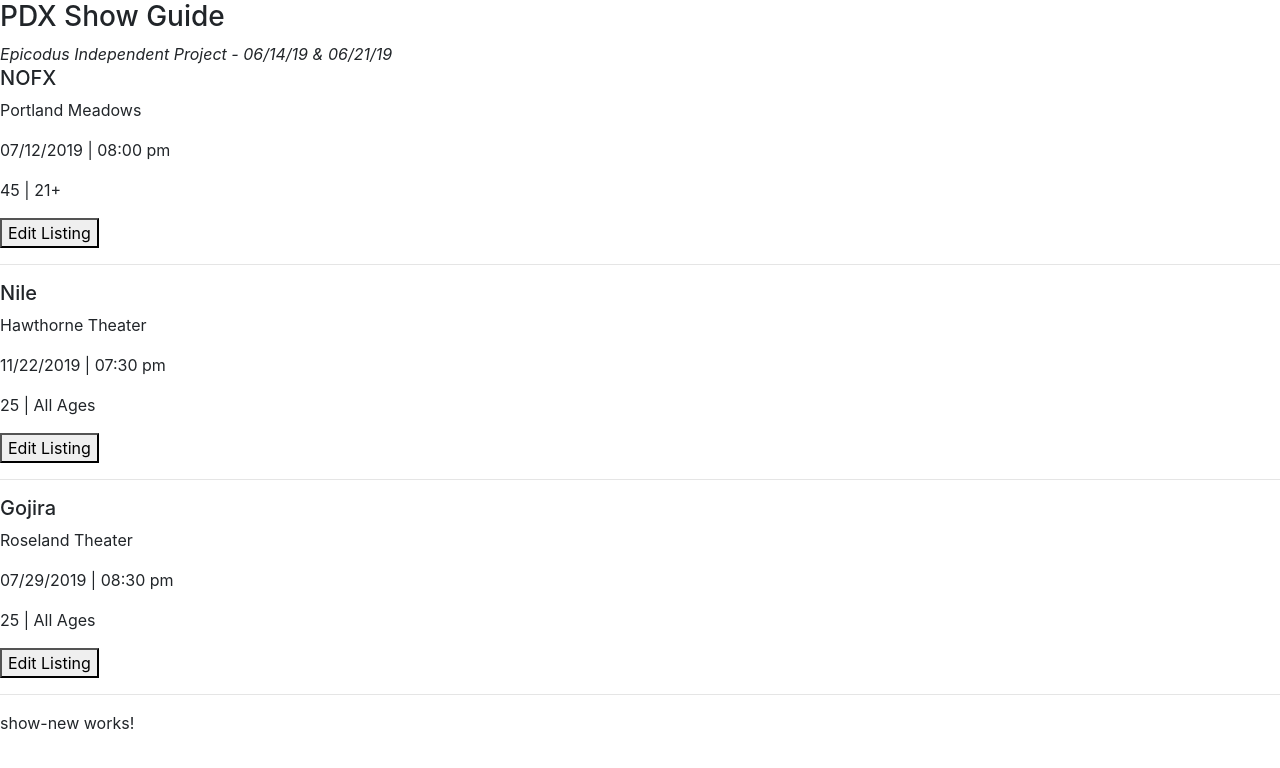
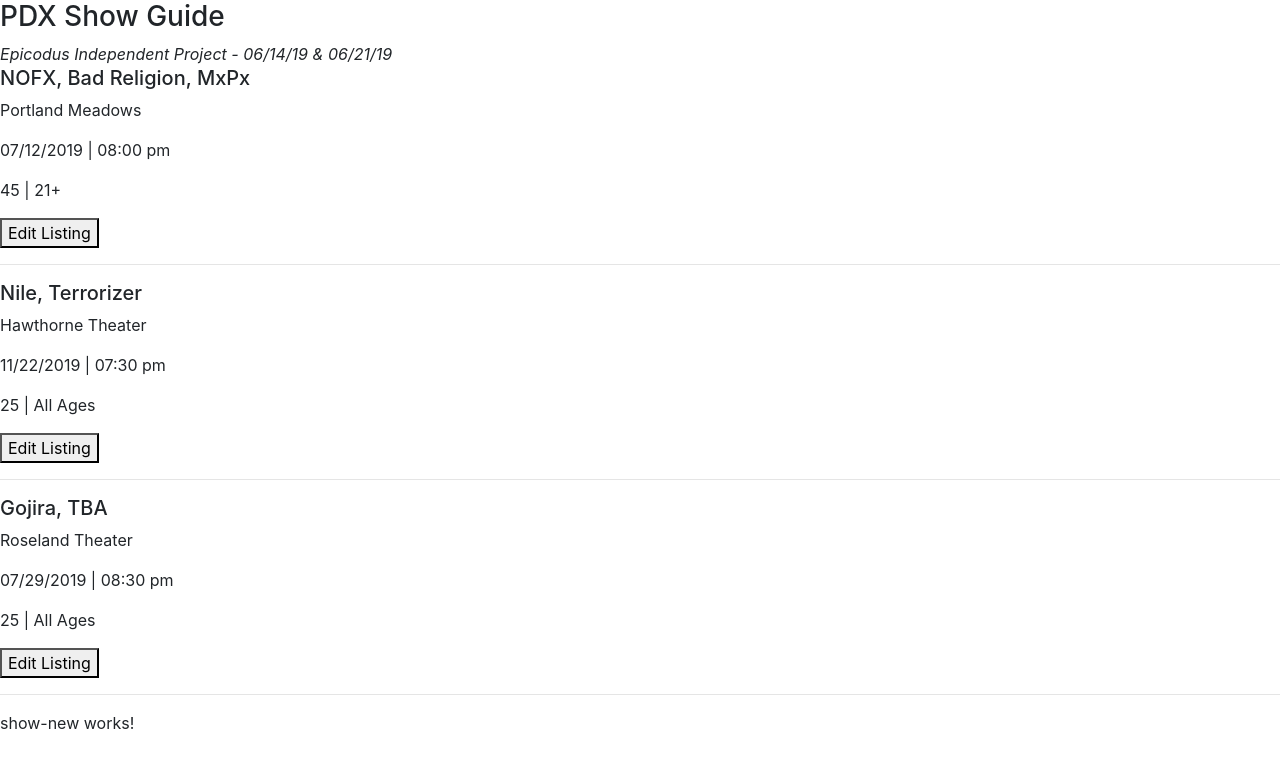
Before and after one commit to MarcLignarius/Angular.Week4Proj, an Angular app: page / in a window 1280 px wide. Shown: the top 768 px of the page. Built offline with nearby package versions, Linux system fonts and the light colour scheme.

Commit message:
add more bands to show

```diff
--- a/src/app/app.component.ts
+++ b/src/app/app.component.ts
@@ -9,9 +9,9 @@
 export class AppComponent {
   selectedShow = null;
   masterShowList: Show[] = [
-    new Show('NOFX', 'Portland Meadows', '07/12/2019 | 08:00 pm', 45, '21+'),
-    new Show('Nile', 'Hawthorne Theater', '11/22/2019 | 07:30 pm', 25, 'All Ages'),
-    new Show('Gojira', 'Roseland Theater', '07/29/2019 | 08:30 pm', 25, 'All Ages'),
+    new Show('NOFX, Bad Religion, MxPx', 'Portland Meadows', '07/12/2019 | 08:00 pm', 45, '21+'),
+    new Show('Nile, Terrorizer', 'Hawthorne Theater', '11/22/2019 | 07:30 pm', 25, 'All Ages'),
+    new Show('Gojira, TBA', 'Roseland Theater', '07/29/2019 | 08:30 pm', 25, 'All Ages'),
   ];
   editShow(clickedShow) {
     this.selectedShow = clickedShow;
```
